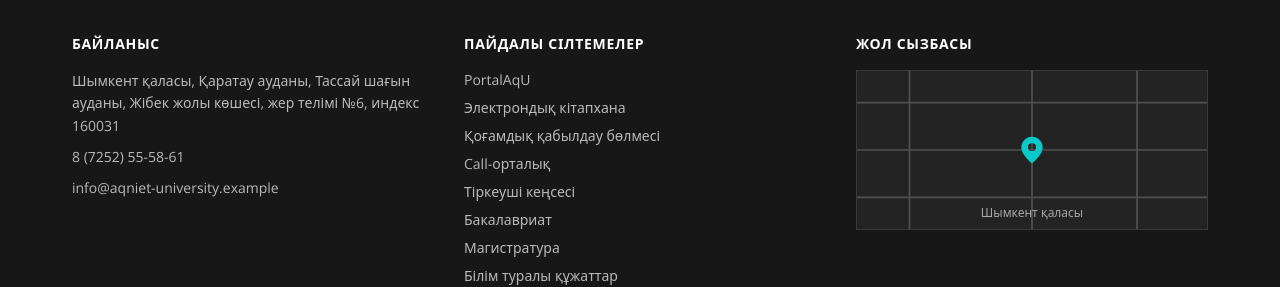
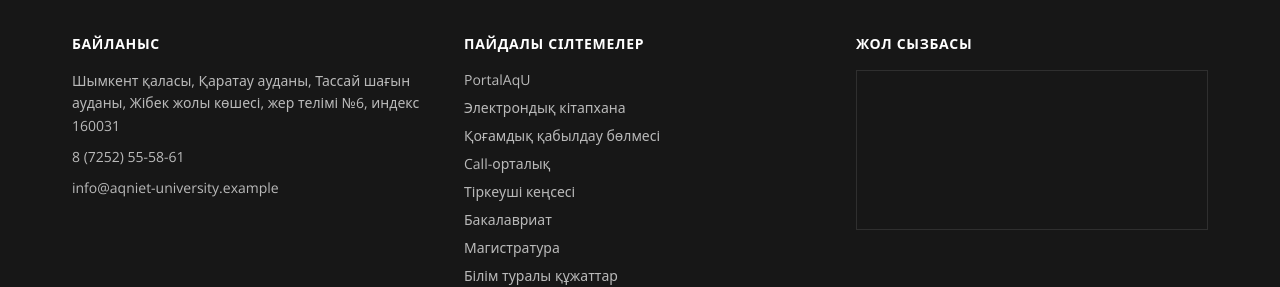
Before and after one commit to assistantses/univershu.edu.kz, a React (Vite) app: page / in a window 1280 px wide. Shown: the part 6755-7042 px from the top of the page. Built offline with nearby package versions, Linux system fonts and the light colour scheme; no server answers.

Commit message:
Embed real Yandex map in footer, pointed at the correct address

```diff
--- a/src/components/Footer.jsx
+++ b/src/components/Footer.jsx
@@ -31,14 +31,14 @@ export default function Footer() {
 
         <div>
           <h4 className="mb-4 text-sm font-bold uppercase tracking-wider text-white">{t('footer.directionsTitle')}</h4>
-          <div className="relative flex h-40 items-center justify-center overflow-hidden border border-white/10 bg-white/5">
-            <svg className="absolute inset-0 h-full w-full opacity-20" viewBox="0 0 200 100" preserveAspectRatio="none">
-              <path d="M0 20h200M0 50h200M0 80h200M30 0v100M100 0v100M160 0v100" stroke="white" strokeWidth="1" />
-            </svg>
-            <svg className="relative h-8 w-8 text-teal" viewBox="0 0 24 24" fill="currentColor">
-              <path d="M12 2C7.6 2 4 5.6 4 10c0 6 8 12 8 12s8-6 8-12c0-4.4-3.6-8-8-8zm0 11a3 3 0 110-6 3 3 0 010 6z" />
-            </svg>
-            <p className="absolute bottom-2 left-0 right-0 text-center text-xs text-white/60">{t('common.city')}</p>
+          <div className="h-40 overflow-hidden border border-white/10">
+            <iframe
+              src="https://yandex.ru/map-widget/v1/?text=Казахстан%2C%20Шымкент%2C%20проспект%20Жибек%20жолы&z=15"
+              title={t('footer.directionsTitle')}
+              className="h-full w-full"
+              loading="lazy"
+              referrerPolicy="no-referrer-when-downgrade"
+            />
           </div>
         </div>
       </div>
```
